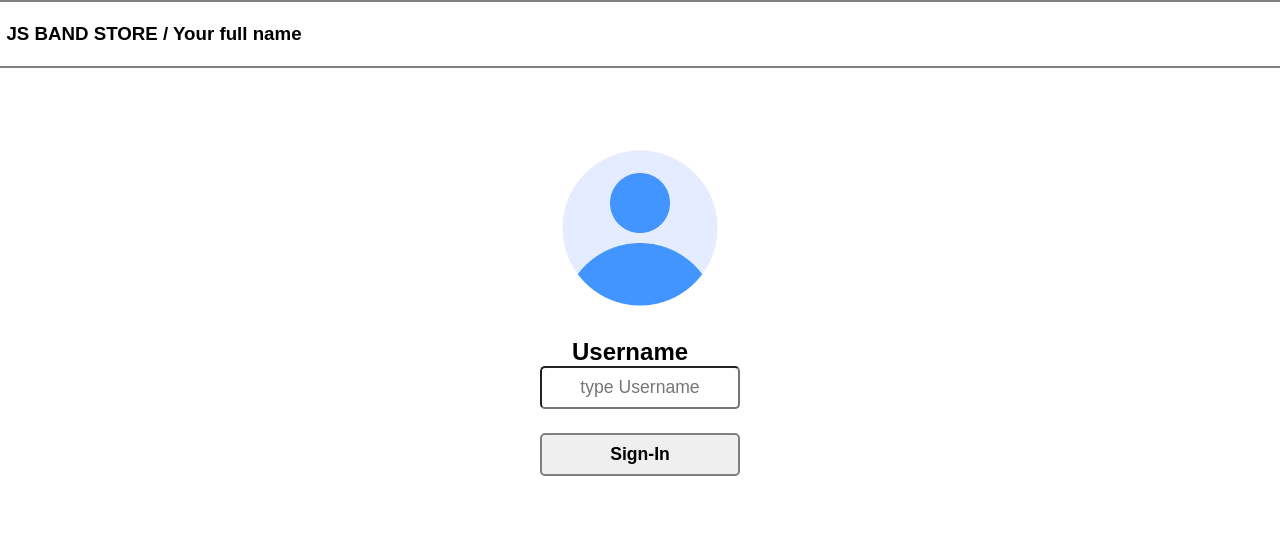
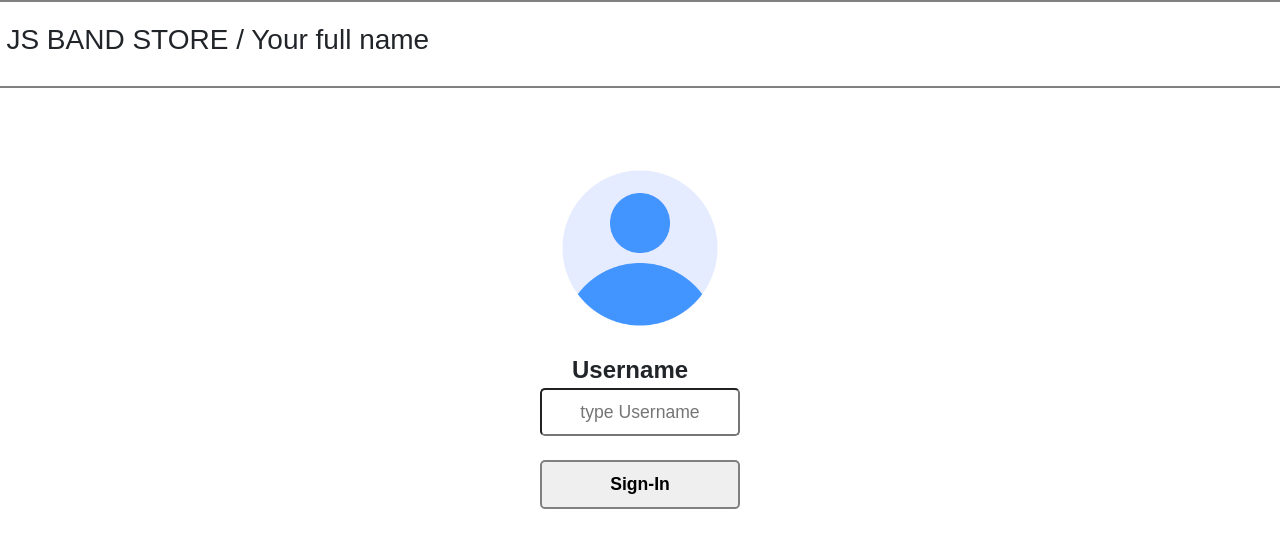
Before and after one commit to OleksandrBakum/X-course-task-Ciklum, a plain HTML site: page signin/index.html in a window 1280 px wide. Drawn offline with nearby package versions, Linux system fonts and the light colour scheme.

Commit message:
bootstrap 5 pluged in

```diff
--- a/signin/index.html
+++ b/signin/index.html
@@ -5,12 +5,13 @@
     <meta name="viewport" content="width=device-width, initial-scale=1.0">
     <title>JS BAND STORE</title>
     <link rel="stylesheet" href="style.css">
+    <link href="https://cdn.jsdelivr.net/npm/bootstrap@5.3.0/dist/css/bootstrap.min.css" rel="stylesheet" integrity="sha384-9ndCyUaIbzAi2FUVXJi0CjmCapSmO7SnpJef0486qhLnuZ2cdeRhO02iuK6FUUVM" crossorigin="anonymous">
 </head>
 <body>
 
     <header>
 
-        <section class="container">
+        <section>
             <h3 class="site-name">JS BAND STORE / Your full name</h3>
         </section>
 
@@ -18,13 +19,13 @@
 
     <main>
 
-            <section class="container">
+            <section>
                 <img src="../images/avatar.png" alt="User Avatar" id="user-avatar">
             </section>
 
-            <section class="container">
+            <section>
                 <form action="#">
-                    <div class="container user-info">
+                    <div class="user-info">
                         <label for="user-name" class="bold-text">Username</label>
                         <input type="text" placeholder="type Username" id="user-name">
                         <button type="submit" class="main-button bold-text">Sign-In</button>
@@ -34,6 +35,7 @@
 
     </main>
 
+    <script src="https://cdn.jsdelivr.net/npm/bootstrap@5.3.0/dist/js/bootstrap.bundle.min.js" integrity="sha384-geWF76RCwLtnZ8qwWowPQNguL3RmwHVBC9FhGdlKrxdiJJigb/j/68SIy3Te4Bkz" crossorigin="anonymous"></script>
     <script src=""></script>
 
 </body>
--- a/signin/style.css
+++ b/signin/style.css
@@ -1,5 +1,3 @@
-/* Class Container not used */
-
 * {
     padding: 0;
     margin: 0;
```
